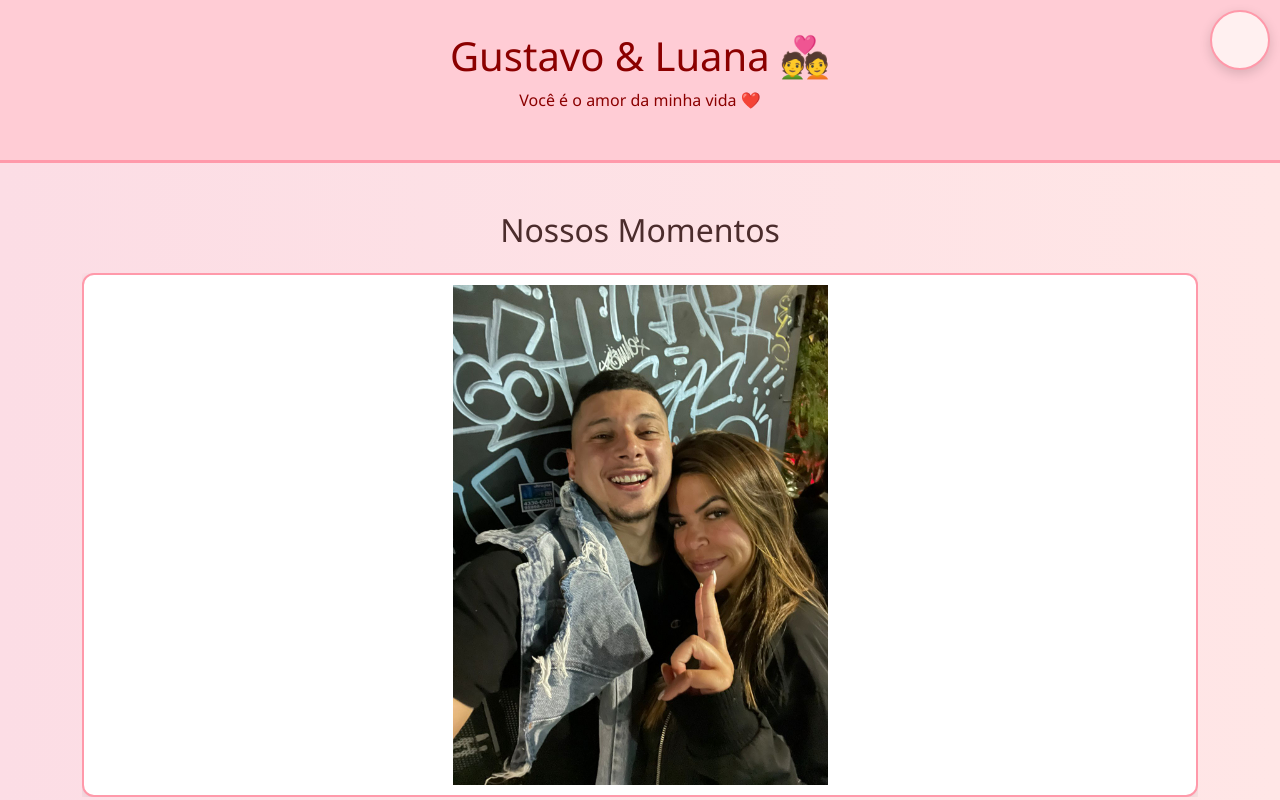
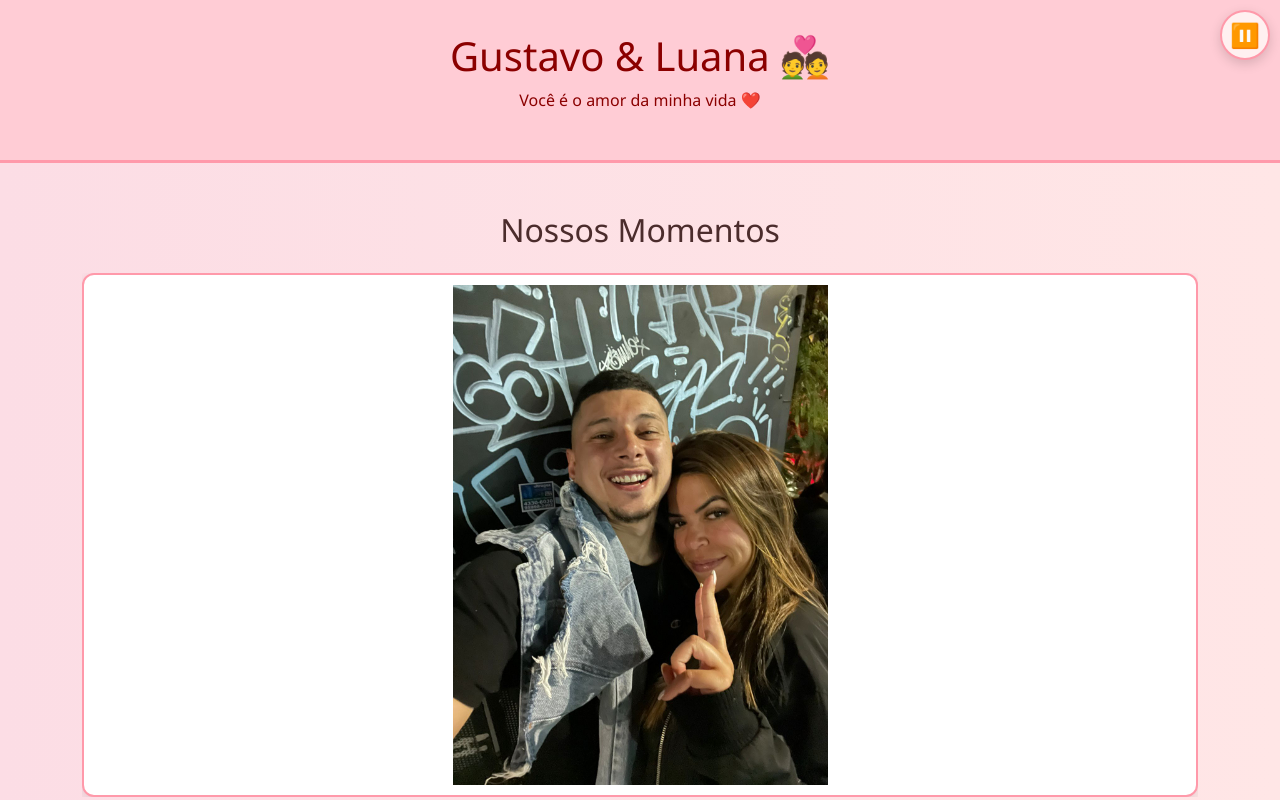
Before and after one commit to FiapAriel/gustavoeluana, a plain HTML site: page index.html in a window 1280 px wide. Both pictures are taken after a click on the button "Entrar". Shown: the top 800 px of the page. Drawn offline with nearby package versions, Linux system fonts and the light colour scheme.

Commit message:
Update index.html
Adicionado botão Play/Pause na música.

```diff
--- a/index.html
+++ b/index.html
@@ -69,23 +69,24 @@
       top: 10px;
       right: 10px;
       z-index: 1000;
+      background-color: transparent;
+      border: none;
+      box-shadow: none;
+    }
+
+    #player-musica button {
       background-color: #fff0f0;
       border: 2px solid #ff99aa;
       border-radius: 50%;
-      box-shadow: 0 4px 12px rgba(0,0,0,0.15);
-      padding: 5px;
-      width: 60px;
-      height: 60px;
+      width: 50px;
+      height: 50px;
       display: flex;
       align-items: center;
       justify-content: center;
-    }
-
-    #player-musica audio {
-      width: 50px;
-      height: 50px;
-      background: transparent;
-      border: none;
+      font-size: 24px;
+      color: #8b0000;
+      box-shadow: 0 4px 12px rgba(0,0,0,0.15);
+      cursor: pointer;
     }
 
     footer {
@@ -130,87 +131,69 @@
 
     <main class="container my-5 text-center">
       <h2 class="mb-4">Nossos Momentos</h2>
-
-      <!-- Carrossel -->
       <div id="carouselFotos" class="carousel slide mb-4" data-bs-ride="carousel">
         <div class="carousel-inner">
-
   <div class="carousel-item active">
     <div class="foto-moldura">
       <img src="G&L (1).jpg" class="d-block w-100">
     </div>
   </div>
-
   <div class="carousel-item">
     <div class="frase-box">"Você é a minha pessoa."</div>
   </div>
-
   <div class="carousel-item">
     <div class="foto-moldura">
       <img src="G&L (2).jpg" class="d-block w-100">
     </div>
   </div>
-
   <div class="carousel-item">
     <div class="frase-box">"Escolher você foi a decisão mais fácil da minha vida."</div>
   </div>
-
   <div class="carousel-item">
     <div class="foto-moldura">
       <img src="G&L (3).jpg" class="d-block w-100">
     </div>
   </div>
-
   <div class="carousel-item">
     <div class="frase-box">"É você. Sempre foi você."</div>
   </div>
-
   <div class="carousel-item">
     <div class="foto-moldura">
       <img src="G&L (4).jpg" class="d-block w-100">
     </div>
   </div>
-
   <div class="carousel-item">
     <div class="frase-box">"Mesmo nos meus dias mais difíceis, eu ainda escolheria você."</div>
   </div>
-
   <div class="carousel-item">
     <div class="foto-moldura">
       <img src="G&L (5).jpg" class="d-block w-100">
     </div>
   </div>
-
   <div class="carousel-item">
     <div class="frase-box">"O mundo pode desabar, mas enquanto você estiver comigo, eu fico em pé."</div>
   </div>
-
   <div class="carousel-item">
     <div class="foto-moldura">
       <img src="G&L (6).jpg" class="d-block w-100">
     </div>
   </div>
-
   <div class="carousel-item">
     <div class="frase-box">"A história mais importante é a que estamos escrevendo hoje."</div>
   </div>
-
   <div class="carousel-item">
     <div class="foto-moldura">
       <img src="G&L (7).jpg" class="d-block w-100">
     </div>
   </div>
-
   <div class="carousel-item">
     <div class="frase-box">"Se eu tiver que escolher entre salvar o mundo e te amar, vou escolher você."</div>
   </div>
-
   <div class="carousel-item">
     <div class="foto-moldura">
       <img src="G&L (8).jpg" class="d-block w-100">
     </div>
   </div>
-
 </div>
 <button class="carousel-control-prev" type="button" data-bs-target="#carouselFotos" data-bs-slide="prev">
           <span class="carousel-control-prev-icon"></span>
@@ -234,10 +217,11 @@
     </footer>
   </div>
 
+  <!-- Botão de música -->
   <div id="player-musica">
+    <button onclick="alternarMusica()" id="botaoMusica">▶️</button>
     <audio id="musica" preload="auto">
       <source src="Nos_Combina.mp3" type="audio/mpeg">
-      Seu navegador não suporta áudio.
     </audio>
   </div>
 
@@ -247,9 +231,23 @@
       document.getElementById('entrada').style.display = 'none';
       document.getElementById('site').style.display = 'block';
       const musica = document.getElementById('musica');
-      musica.play().catch(() => {
+      musica.play().then(() => {
+        document.getElementById('botaoMusica').textContent = '⏸️';
+      }).catch(() => {
         alert("Clique no botão de play da música se ela não iniciar automaticamente.");
       });
+    }
+
+    function alternarMusica() {
+      const musica = document.getElementById('musica');
+      const botao = document.getElementById('botaoMusica');
+      if (musica.paused) {
+        musica.play();
+        botao.textContent = '⏸️';
+      } else {
+        musica.pause();
+        botao.textContent = '▶️';
+      }
     }
 
     function showSurprise() {
```
Lines whose indentation alone changed are shown as unchanged.
